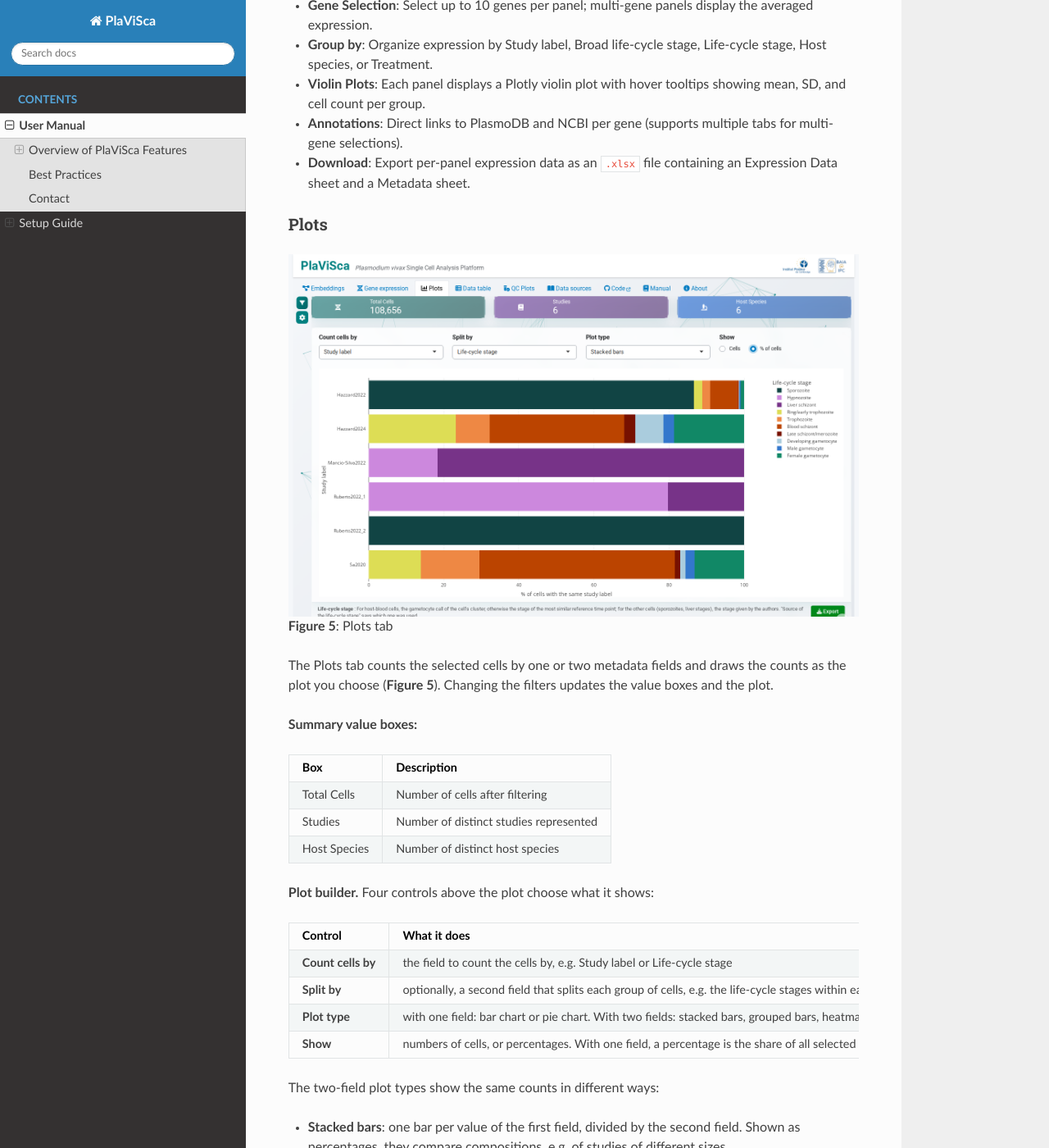
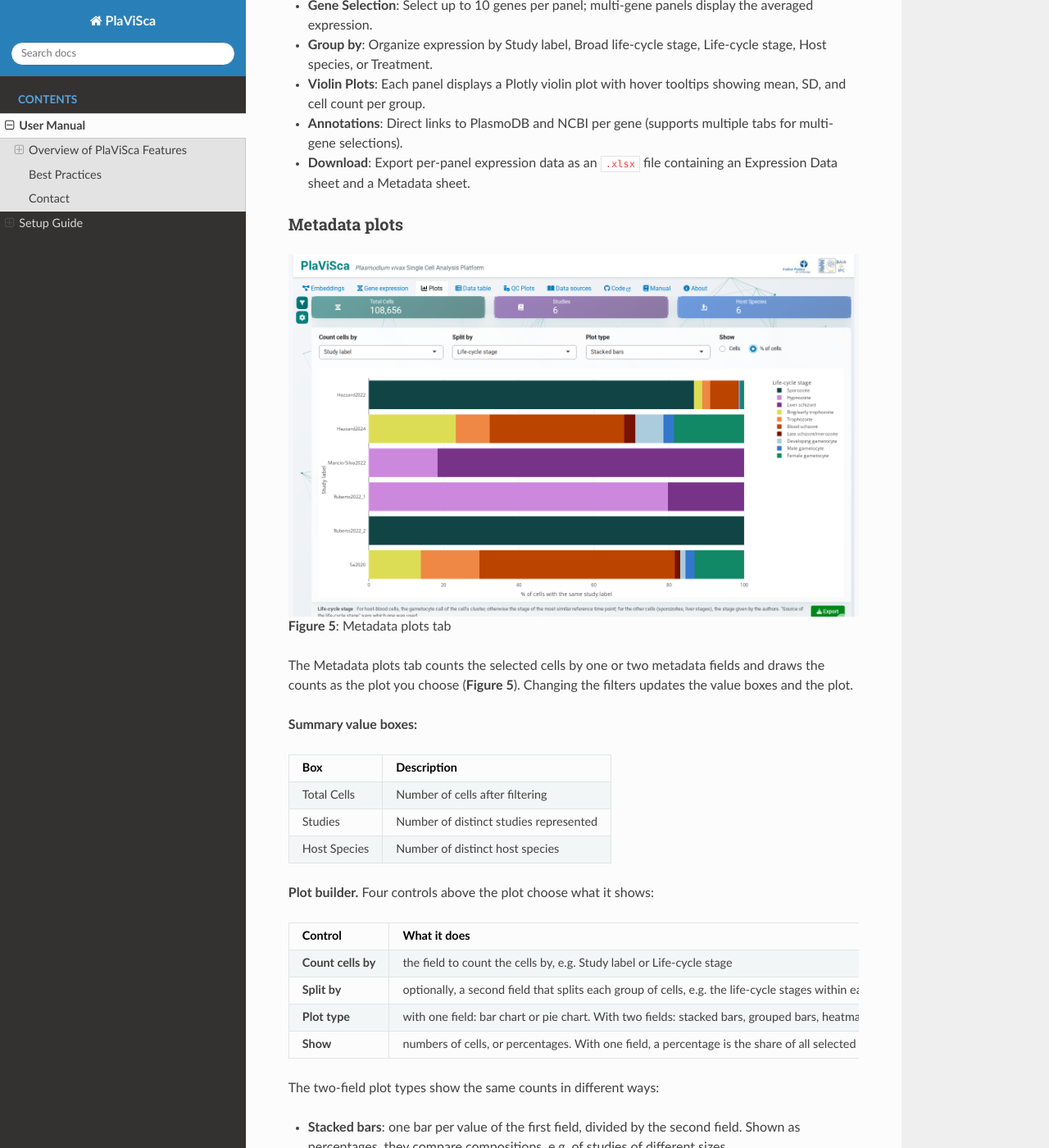
Before and after one commit to baia-ipc/PlaViSCA-app, a Sphinx documentation site: the page built from manual/docs/source/user_manual.md, in a window 1280 px wide and 1400 px high, scrolled down 4348 px. Shown: the whole window at 82% size. Built offline with Sphinx 7.4.7 and the Read the Docs theme 3.1.0, drawn with Linux system fonts in a browser that asks for light colours; some of the changed text lies outside the part shown.

Commit message:
Rename the Plots and Data table tabs to Metadata plots and Metadata table
The tab values change too, so the filter and sidebar code, the screenshot
shot list and the docs use the new names.

```diff
--- a/manual/docs/source/user_manual.md
+++ b/manual/docs/source/user_manual.md
@@ -16,8 +16,8 @@
 
 - **Embeddings**
 - **Gene Expression**
-- **Plots**: charts of the cell metadata
-- **Data table**: one row per cell with its metadata
+- **Metadata plots**: charts of the cell metadata
+- **Metadata table**: one row per cell with its metadata
 - **QC Plots**
 - **Data Sources**
 - **Code**: opens the source code of the app on GitHub, in a new browser tab
@@ -26,7 +26,7 @@
 
 The app opens on the Embeddings tab, over an animated particle background.
 
-All data tabs (Embeddings, Gene Expression, Plots, Data table, QC Plots) share a common **Filters** row at the top with the following fields:
+All data tabs (Embeddings, Gene Expression, Metadata plots, Metadata table, QC Plots) share a common **Filters** row at the top with the following fields:
 
 | Filter field | Description |
 |---|---|
@@ -97,12 +97,12 @@
 - **Annotations**: Direct links to PlasmoDB and NCBI per gene (supports multiple tabs for multi-gene selections).
 - **Download**: Export per-panel expression data as an `.xlsx` file containing an Expression Data sheet and a Metadata sheet.
 
-### Plots
+### Metadata plots
 
-![Figure 5: Plots tab](imgs/plots.png)
-**Figure 5**: Plots tab
+![Figure 5: Metadata plots tab](imgs/plots.png)
+**Figure 5**: Metadata plots tab
 
-The Plots tab counts the selected cells by one or two metadata fields and draws the counts as the plot you choose (**Figure 5**). Changing the filters updates the value boxes and the plot.
+The Metadata plots tab counts the selected cells by one or two metadata fields and draws the counts as the plot you choose (**Figure 5**). Changing the filters updates the value boxes and the plot.
 
 **Summary value boxes:**
 
@@ -139,10 +139,10 @@
 
 Hover over the plot for details; use the controls in its top-right corner to zoom, pan or download it (as PNG or SVG).
 
-### Data table
+### Metadata table
 
-![Figure 6: Data table tab](imgs/data_table.png)
-**Figure 6**: Data table tab
+![Figure 6: Metadata table tab](imgs/data_table.png)
+**Figure 6**: Metadata table tab
 
 One row per cell: the cell ID, study, SRA run and the authors' cell ID (missing for Hazzard2022, whose cells were called by PlaViSca), then the host and tissue, strain and origin, treatment, life-cycle stage (and the authors' stage), reference time point, gametocyte calls, biological replicate, day post infection, technology, sequencer and counts. Search globally or filter by column, and export the table as CSV.
 
--- a/tools/screenshots/manual.yml
+++ b/tools/screenshots/manual.yml
@@ -37,7 +37,7 @@
     output: manual/docs/source/imgs/gene_expression.png
 
   - name: plots
-    tab: Plots
+    tab: Metadata plots
     # the example of the manual: life-cycle stages of each study, in %
     steps:
       - drawn: true
@@ -48,7 +48,7 @@
     output: manual/docs/source/imgs/plots.png
 
   - name: data_table
-    tab: Data table
+    tab: Metadata table
     output: manual/docs/source/imgs/data_table.png
 
   - name: qc_plots
```
Also changed, not shown: docs/developer.md (+7 -7 lines), 11 other files.
